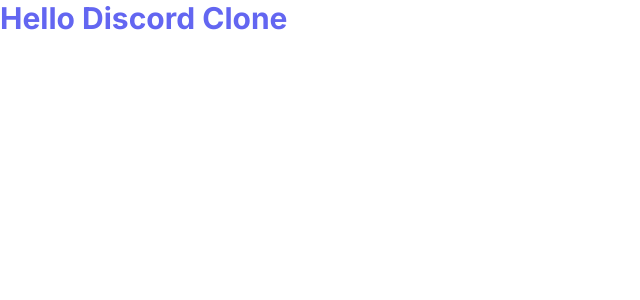
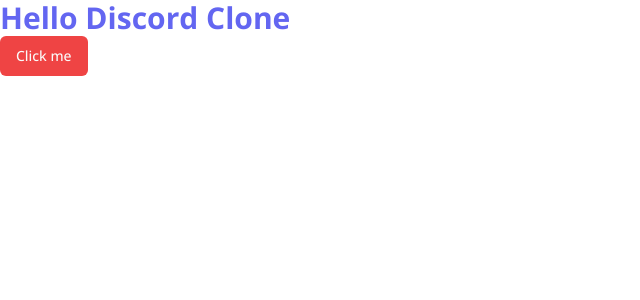
Before and after one commit to rahul-COD3/discord-clone, a Next.js app: page / in a window 1280 px wide. Shown: the top 300 px of the page, without its empty margins (0-640 px from the left). Built offline with nearby package versions, Linux system fonts and the light colour scheme.

Commit message:
Change font to Open_Sans

```diff
--- a/app/layout.tsx
+++ b/app/layout.tsx
@@ -1,11 +1,11 @@
 import type { Metadata } from "next";
-import { Inter } from "next/font/google";
+import { Open_Sans } from "next/font/google";
 import "./globals.css";
 
-const inter = Inter({ subsets: ["latin"] });
+const font = Open_Sans({ subsets: ["latin"] });
 
 export const metadata: Metadata = {
-  title: "Create Next App",
+  title: "Team Chat Application",
   description: "Generated by create next app",
 };
 
@@ -16,7 +16,7 @@ export default function RootLayout({
 }>) {
   return (
     <html lang="en">
-      <body className={inter.className}>{children}</body>
+      <body className={font.className}>{children}</body>
     </html>
   );
 }
--- a/app/page.tsx
+++ b/app/page.tsx
@@ -1,6 +1,14 @@
+import { Button } from "@/components/ui/button";
+import { cn } from "@/lib/utils";
+const state = true;
 
 export default function Home() {
   return (
-    <p className="text-3xl font-bold text-indigo-500">Hello Discord Clone</p>
+    <div>
+      <p className="text-3xl font-bold text-indigo-500">Hello Discord Clone</p>
+      <Button className={cn("bg-indigo-500", state && "bg-red-500")}>
+        Click me
+      </Button>
+    </div>
   );
 }
```
